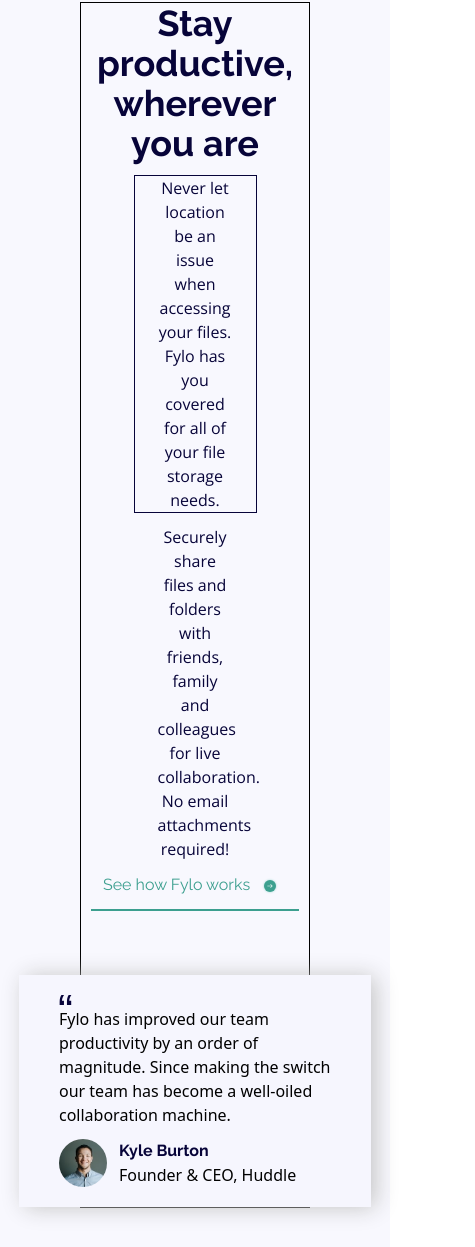
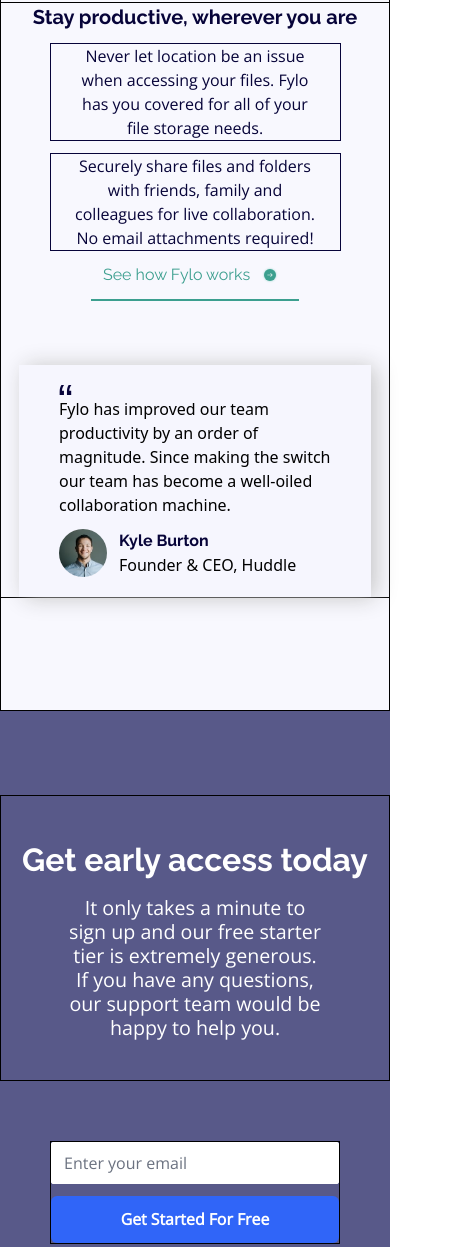
Before and after one commit to primado/flyo-landing-page, a website: page index.html in a window 390 px wide. Shown: the part 1527-2774 px from the top of the page, 475 px wide, since content can reach past the window. Drawn offline with nearby package versions, Linux system fonts and the light colour scheme.

Commit message:
bug fix - w-screen

```diff
--- a/index.html
+++ b/index.html
@@ -32,11 +32,16 @@
             </div>
         </nav>
     </header>
-    <section class="hero ">
-        <div class="hero pt-10 pb-10 gap-4 flex flex-row justify-center sm:flex sm:flex-col-reverse md-810:flex md-810:flex-col-reverse md-810:justify-center md-810:items-center md-810:gap-6 md-810:py-28 border sm-390:w-full">
-            <div class=" flex flex-col hero-text py-[8em] sm:py-[2em] border md-810:flex md-810:justify-center md-810:items-center">
-                <h1 class="font-raleway text-[1.9em] font-bold text-veryDarkBlue mb-5 sm:text-[2.19em] sm:text-center sm-384:text-2xl sm-412:text-3xl md-810:text-center md-810:text-4xl">All your files in one secure <div class="hero-h1"> location, accessible anywhere.</div></h1>
-                <p class="text-veryDarkBlue text-[1em] font-raleway font-normal sm:text-center sm:font-medium sm-412:px-8 md-810:text-center md-810:w-9/12 text-lg border sm-375:w-full sm-375:px-0">Fylo stores all your most important files in one secure location. Access them wherever you need, share and collaborate with friends, family, and co-workers.</p>
+    <section class="hero">
+        <div class="hero pt-10 pb-10 gap-4 flex flex-row justify-center sm:flex sm:flex-col-reverse md-810:flex md-810:flex-col-reverse md-810:justify-center md-810:items-center md-810:gap-6 md-810:py-28 border sm-390:w-full sm-412:w-full">
+            <div class=" flex flex-col hero-text py-[8em] sm:py-[2em] border sm-412:w-full sm-412:px-0 md-810:flex md-810:justify-center md-810:items-center">
+                <h1 class="font-raleway text-[1.9em] font-bold text-veryDarkBlue mb-5 sm:text-[2.19em] sm:text-center sm-384:text-2xl sm-412:text-3xl md-810:text-center md-810:text-4xl">
+                All your files in one secure <div class="hero-h1"> location, accessible anywhere.</div></h1>
+
+                <p class="text-veryDarkBlue text-[1em] font-raleway font-normal sm:text-center sm:font-medium sm-412:px-8 md-810:text-center md-810:w-9/12 text-lg border sm-375:w-full sm-375:px-0">
+                Fylo stores all your most important files in one secure location. Access them wherever you need, share and collaborate with friends, family, and co-workers.
+               </p>
+
                 <form class="mt-5 flex flex-row  justify-start items-start sm:flex sm:flex-col sm:justify-center sm:items-center sm-01:flex sm-01:justify-center sm-01:items-center" action="#">
                     <input type="email" class="font-raleway font-medium form-input w-[17em] py-3   border-form_border rounded-md  mr-3 sm:w-[20em] sm:mb-3 sm-01:w-[16em]" placeholder="Enter your email">
                     <button class="bg-brightBlue text-[#fff] font-raleway font-semibold py-3 w-[12em] rounded-md hover:bg-opacity-80 sm:w-[20em] sm:p-3 sm-01:w-[16em] hover:bg-brightBlue_100">Get Started</button>
@@ -49,12 +54,21 @@
         </div>
     </section>
 
-    <section class="bg-bg-curve w-full h-full bg-no-repeat bg-center bg-cover sm-360:w-full sm-360:px-5 sm-428:w-full sm-375:w-full">
-        <div class="container flex gap-4 flex-row justify-between items-center py-[7em]  sm:flex sm:flex-col-reverse sm:justify-center sm:items-center md-810:flex md-810:flex-col-reverse sm-375:px-0 sm-428:full sm-428:px-20">
-            <div class="text flex flex-col  sm:flex sm:flex-col sm:mt-5 sm:justify-center w-[40em] sm:w-[35em] sm:items-center  sm-412:w-full sm-412:px-8 md-810:flex md-810:justify-center md-810:items-center border">
-                <h2 class=" font-raleway font-bold mb-3  text-[2em] text-veryDarkBlue  sm:text-center sm-412:text-4xl md-810:text-center sm-428:text-2xl">Stay productive, wherever you are</h2>
-                <p class="font-open_sands mb-3 font-medium text-[1em] text-veryDarkBlue   sm:text-center border sm-375:w-full sm-428:w-9/12 sm-428:px-6 md-810:text-center">Never let location be an issue when accessing your files. Fylo has you covered for all of your file storage needs.</p>
-                <p class="font-open_sands font-medium text-[1em] text-veryDarkBlue   sm:text-center sm-375:w-full sm-428:w-9/12 sm-428:px-6 md-810:text-center">Securely share files and folders with friends, family and colleagues for live collaboration. No email attachments required!</p>
+    <section class="bg-bg-curve w-full h-full bg-no-repeat bg-center bg-cover sm-360:w-full sm-360:px-5 sm-428:w-full sm-375:w-full sm-414:w-screen">
+        <div class="container flex gap-4 flex-row justify-between items-center py-[7em] sm:flex sm:flex-col-reverse sm:justify-center sm:items-center md-810:flex md-810:flex-col-reverse sm-375:px-0  sm-428:full sm-428:px-20 border ">
+            <div class="text flex flex-col  sm:flex sm:flex-col sm:mt-5 sm:justify-center w-[40em] sm:w-[35em] sm:items-center sm-412:w-screen md-810:flex md-810:justify-center md-810:items-center border">
+                <h2 class=" font-raleway font-bold mb-3 text-[2em] text-veryDarkBlue  sm:text-center sm-412:text-xl md-810:text-center sm-428:text-2xl">
+                Stay productive, wherever you are
+                </h2>
+
+                <p class="font-open_sands mb-3 font-medium text-[1em] text-veryDarkBlue sm:text-center border sm-375:w-full sm-428:w-9/12 sm-428:px-6 md-810:text-center">
+                Never let location be an issue when accessing your files. Fylo has you covered for all of your file storage needs.
+                </p>
+
+                <p class="font-open_sands font-medium text-[1em] text-veryDarkBlue sm:text-center sm-375:w-full sm-428:w-9/12 sm-428:px-6 md-810:text-center border">
+                Securely share files and folders with friends, family and colleagues for live collaboration. No email attachments required!
+                </p>
+
                 <a class="text-moderateCyan font-raleway font-medium p-3 border-b-2 w-[13em]" href="#">See how Fylo works
                     <img class="inline-block ml-2" src="./images/icon-arrow.svg" alt="arrow">
                 </a>
@@ -74,16 +88,20 @@
             </div>
 
             <div class="image">
-                <img class="w-[38.9em] animate-bounce sm:w-[34em] md-810:w-[30em] sm-428:w-[35em]"  src="./images/illustration-2.svg" alt="illustration">
+                <img class="w-[38.9em] animate-bounce sm:w-[34em] md-810:w-[30em] sm-428:w-[35em] "  src="./images/illustration-2.svg" alt="illustration">
             </div>
         </div>
     </section>
 
-    <section class="bg-desaturatedBlue py-16 px-[5em] sm-360:px-0">
-        <div class="container flex flex-row justify-between items-center sm:flex sm:flex-col  sm:justify-center sm:items-center md-810:flex md-810:flex-col md-810:gap-10">
-            <div class="text w-[35em] sm:w-[w-100%] px-10 py-10 sm:my-5 sm-360:w-full border sm-360:mb-5 sm-360:px-0 sm-360:py-0 md-810:flex md-810:flex-col md-810:justify-center md-810:items-center">
+    <section class="bg-desaturatedBlue py-16 px-[5em] sm-360:px-0 sm-412:px-0">
+        <div class="container flex flex-row justify-between items-center sm:flex sm:flex-col  sm:justify-center sm:items-center sm-412:px-0 md-810:flex md-810:flex-col md-810:gap-10">
+            <div class="text w-[35em] sm:w-full px-10 py-10 sm:my-5 sm-360:w-full border sm-360:mb-5 sm-360:px-0 sm-360:py-0 sm-412:px-0 md-810:flex md-810:flex-col md-810:justify-center md-810:items-center">
                 <h2 class="text-[#fff] font-raleway font-bold text-[2em] mb-3 sm:text-center sm-360:text-2xl">Get early access today</h2>
-                <p class="font-open_sands font-medium text-[#fff] sm:text-center sm:px-12 sm:text-[1.23em] sm:leading-6 sm-360:text-base sm-384:px-16 sm-390:px-16 md-810:text-center">It only takes a minute to sign up and our free starter tier is extremely generous. If you have any questions, our support team would be happy to help you.</p>
+
+                <p class="font-open_sands font-medium text-[#fff] sm:text-center sm:px-12 sm:text-[1.23em] sm:leading-6 sm-360:text-base sm-412:px-6 sm-384:px-16 sm-390:px-16 md-810:text-center">
+                It only takes a minute to sign up and our free starter tier is extremely generous. If you have any questions, our support team would be happy to help you.
+                </p>
+
             </div>
             <form class="flex justify-start items-start flex-col border" action="#">
                 <input type="email" class="font-open_sands font-normal  form-input rounded-sm mb-3 border border-[#fff] w-[18em] " placeholder="Enter your email">
--- a/tailwind.config.js
+++ b/tailwind.config.js
@@ -43,6 +43,7 @@
 
       'sm-428': {max: '435px'},
       'sm-412': {max: '417px'},
+      'sm-414': {max: '415px'},
       'sm-390': {max: '400px'},
       'sm-384': {max: '390px'},
       'sm-375': {max: '380px'},
```
Also changed, not shown: dist/output.css.
